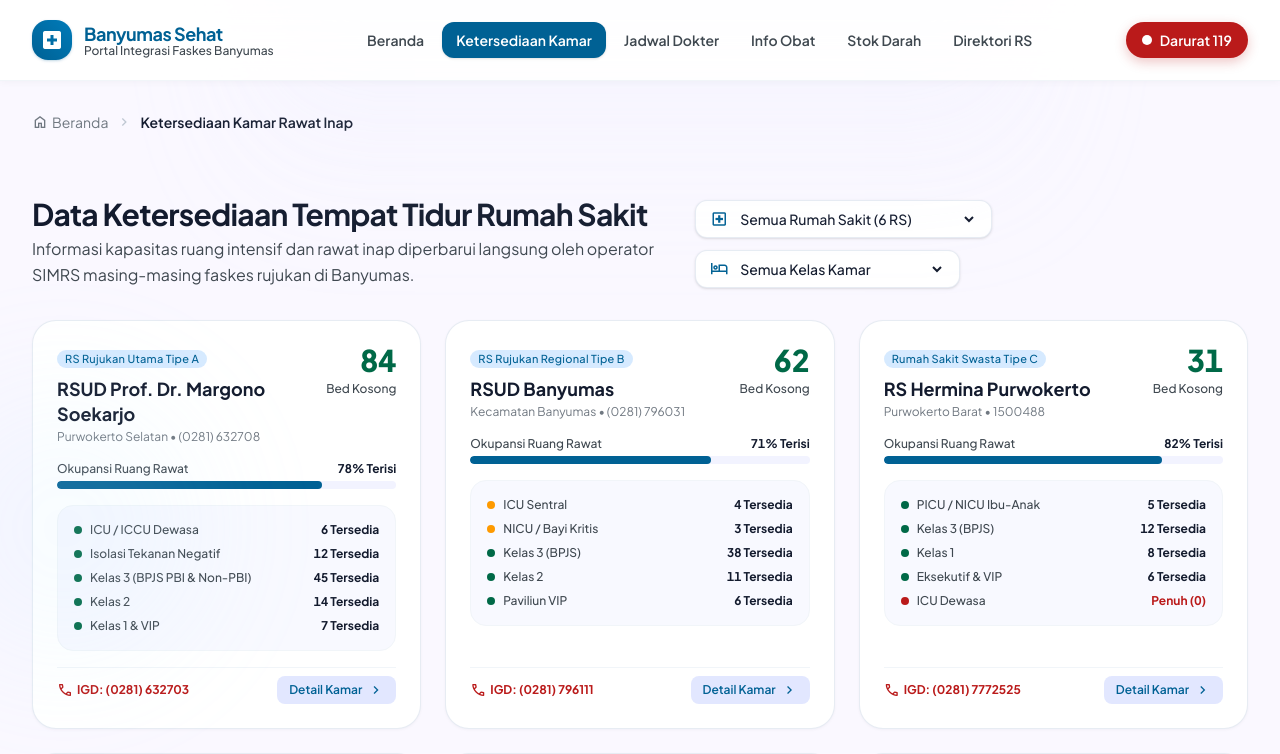
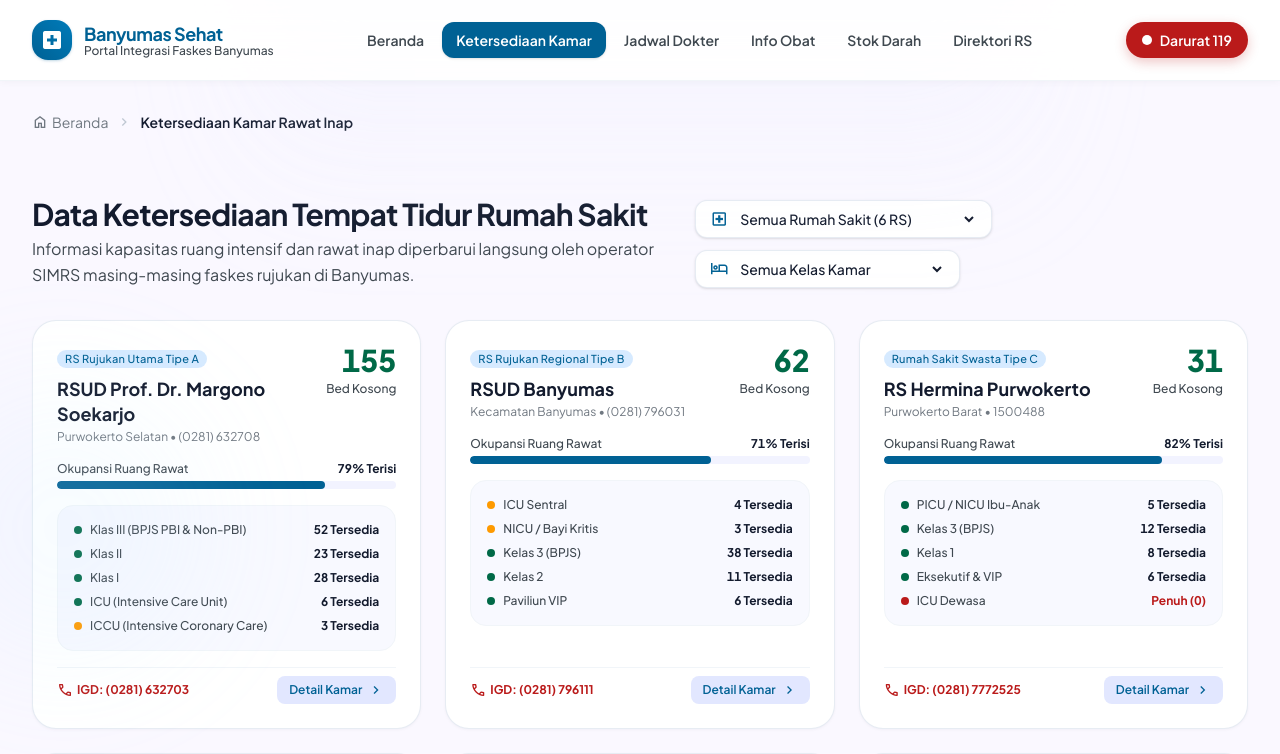
Before and after one commit to galihtrisna/banyumassehat, a Next.js app: page /kamar in a window 1280 px wide. Shown: the top 754 px of the page. Built offline with nearby package versions, Linux system fonts and the light colour scheme.

Commit message:
data(hospitals): update RSUD Margono bed capacity from 2022 dataset (728 total beds)

```diff
--- a/data/adminData.ts
+++ b/data/adminData.ts
@@ -256,7 +256,7 @@ export const PIPELINE_LOGS: PipelineLogItem[] = [
     status: "SUCCESS",
     durationMs: 142,
     recordsIngested: 84,
-    details: "Sinkronisasi 84 bed kosong dan okupansi 76% sukses diterima via FHIR Observation.",
+    details: "Sinkronisasi 155 bed kosong dan okupansi 79% (kapasitas 728 bed) sukses diterima via FHIR Observation.",
     httpStatus: 200,
   },
   {
--- a/data/dashboardData.ts
+++ b/data/dashboardData.ts
@@ -78,12 +78,11 @@ export const BOR_WEEKLY_TREND: BedOccupancyTrend[] = [
 ];
 
 export const ROOM_CLASSES_OCCUPANCY: RoomClassOccupancy[] = [
-  { className: "ICU / ICCU / PICU", totalBeds: 28, filledBeds: 25, rate: 89.3, status: "critical" },
-  { className: "Ruang Isolasi Tekanan Negatif", totalBeds: 20, filledBeds: 9, rate: 45.0, status: "safe" },
-  { className: "Rawat Inap Kelas 1", totalBeds: 90, filledBeds: 70, rate: 77.8, status: "safe" },
-  { className: "Rawat Inap Kelas 2", totalBeds: 120, filledBeds: 98, rate: 81.7, status: "warning" },
-  { className: "Rawat Inap Kelas 3 (BPJS PBI)", totalBeds: 210, filledBeds: 182, rate: 86.7, status: "critical" },
-  { className: "VIP & VVIP Paviliun", totalBeds: 45, filledBeds: 29, rate: 64.4, status: "safe" },
+  { className: "ICU / ICCU / PICU / HCU", totalBeds: 123, filledBeds: 100, rate: 81.3, status: "critical" },
+  { className: "Rawat Inap Kelas 1", totalBeds: 139, filledBeds: 111, rate: 79.9, status: "safe" },
+  { className: "Rawat Inap Kelas 2", totalBeds: 113, filledBeds: 90, rate: 79.6, status: "safe" },
+  { className: "Rawat Inap Kelas 3 (BPJS PBI)", totalBeds: 262, filledBeds: 210, rate: 80.2, status: "warning" },
+  { className: "VIP & VVIP Paviliun", totalBeds: 91, filledBeds: 62, rate: 68.1, status: "safe" },
 ];
 
 export const DOCTOR_WORKLOAD_LIST: DoctorWorkloadData[] = [
--- a/data/hospitals.ts
+++ b/data/hospitals.ts
@@ -13,16 +13,24 @@ export const HOSPITALS_DATA: Hospital[] = [
     emergencyPhone: "(0281) 632703",
     callCenter: "(0281) 632708 Ext. 100",
     services: ["Jantung Terpadu", "Onkologi", "Trauma Center", "Bedah Saraf", "Hemodialisa"],
-    totalAvailableBeds: 84,
-    occupancyRate: 78,
+    totalAvailableBeds: 155,
+    occupancyRate: 79,
     isIGDOpen24H: true,
     googleMapsUrl: "https://maps.google.com/?q=RSUD+Prof+Dr+Margono+Soekarjo",
     rooms: [
-      { id: "icu", label: "ICU / ICCU Dewasa", available: 6, total: 16, status: "available" },
-      { id: "isolasi", label: "Isolasi Tekanan Negatif", available: 12, total: 20, status: "available" },
-      { id: "k3", label: "Kelas 3 (BPJS PBI & Non-PBI)", available: 45, total: 120, status: "available" },
-      { id: "k2", label: "Kelas 2", available: 14, total: 40, status: "available" },
-      { id: "k1_vip", label: "Kelas 1 & VIP", available: 7, total: 30, status: "available" },
+      { id: "k3", label: "Klas III (BPJS PBI & Non-PBI)", available: 52, total: 262, status: "available" },
+      { id: "k2", label: "Klas II", available: 23, total: 113, status: "available" },
+      { id: "k1", label: "Klas I", available: 28, total: 139, status: "available" },
+      { id: "icu", label: "ICU (Intensive Care Unit)", available: 6, total: 35, status: "available" },
+      { id: "iccu", label: "ICCU (Intensive Coronary Care)", available: 3, total: 17, status: "available" },
+      { id: "hcu", label: "HCU (High Care Unit)", available: 8, total: 39, status: "available" },
+      { id: "nicu", label: "ICU Neonatus (NICU)", available: 3, total: 16, status: "available" },
+      { id: "hcu_neonatus", label: "HCU Neonatus", available: 2, total: 12, status: "available" },
+      { id: "picu", label: "PICU (Pediatric Intensive Care)", available: 1, total: 4, status: "available" },
+      { id: "vip_a", label: "VIP A", available: 3, total: 13, status: "available" },
+      { id: "vip_b", label: "VIP B", available: 4, total: 18, status: "available" },
+      { id: "vvip_a", label: "VVIP A", available: 11, total: 56, status: "available" },
+      { id: "vvip_b", label: "VVIP B", available: 1, total: 4, status: "available" },
     ],
   },
   {
--- a/data/kpi.ts
+++ b/data/kpi.ts
@@ -4,7 +4,7 @@ export const KPI_METRICS: KPIMetric[] = [
   {
     id: "beds",
     title: "Kapasitas Rawat Inap",
-    value: "482",
+    value: "553",
     label: "Bed Kosong",
     subtitle: "Tersedia dari 14 Rumah Sakit Aktif SIRANAP",
     icon: "bed",
```
